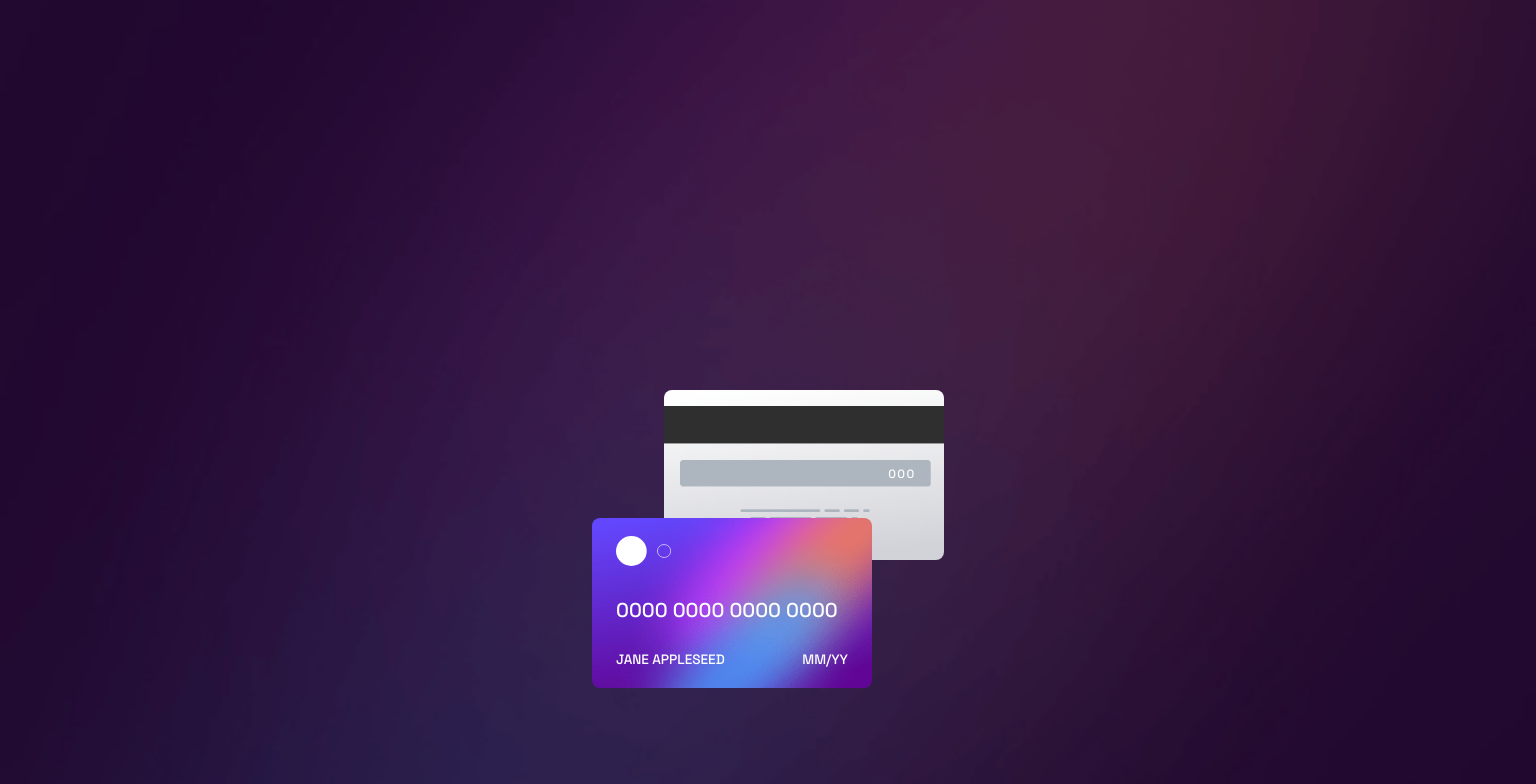
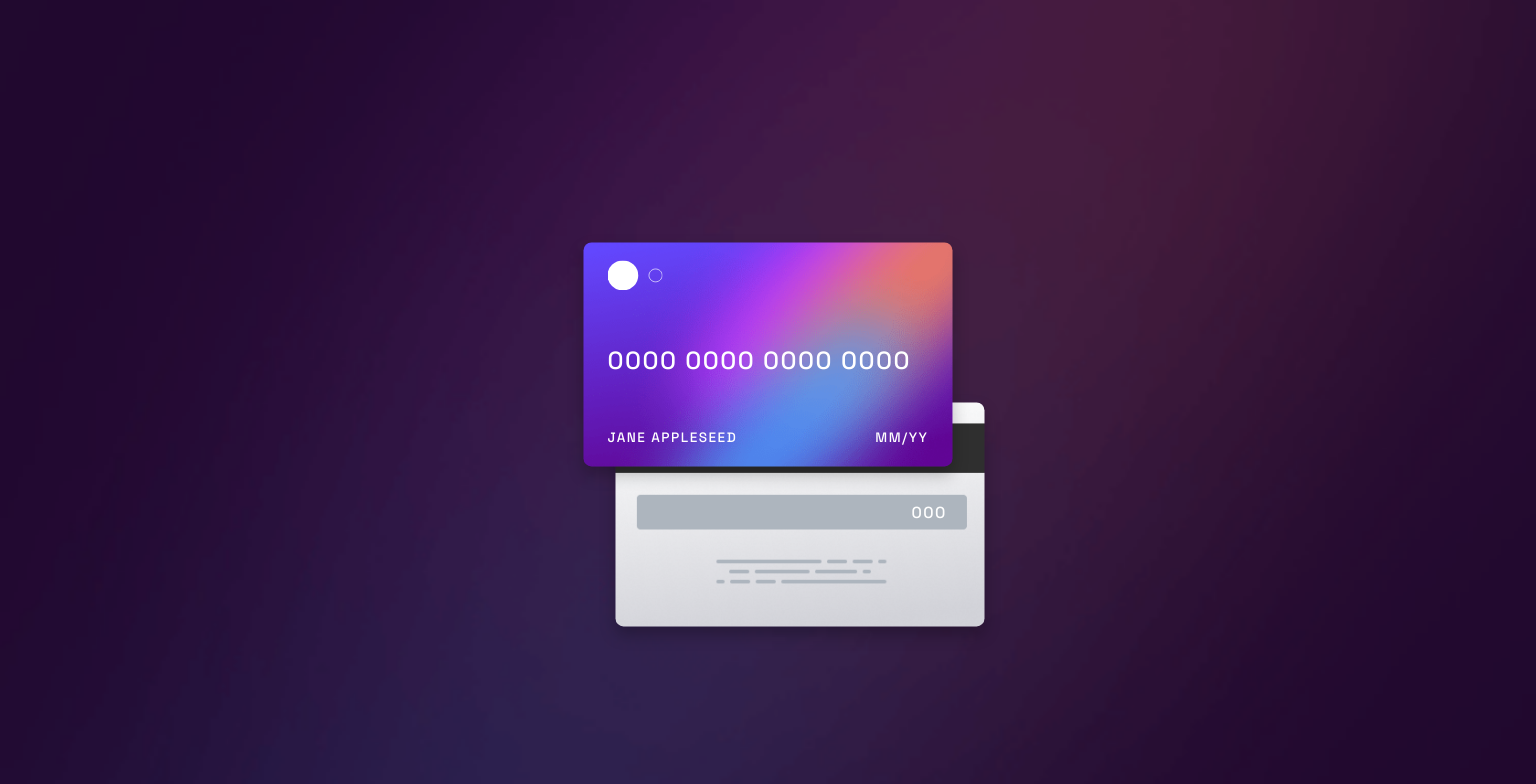
Before and after one commit to FabKaiz/interactive-card-details-react, a React (Create React App) app: page / in a window 1536 px wide. Shown: the top 784 px of the page. Built offline with nearby package versions, Linux system fonts and the light colour scheme.

Commit message:
media queries

```diff
--- a/src/components/Card/Card.scss
+++ b/src/components/Card/Card.scss
@@ -1,8 +1,4 @@
 $white: hsl(0, 0%, 100%);
-
-.cards__container {
-  // padding: 1rem;
-}
 
 .card__front,
 .card__back {
@@ -12,6 +8,7 @@ $white: hsl(0, 0%, 100%);
   height: 170px;
   width: 280px;
   border-radius: 0.5rem;
+  box-shadow: 0 0.5rem 1rem rgba(0, 0, 0, 0.25);
 }
 
 .card__front {
@@ -59,3 +56,44 @@ $white: hsl(0, 0%, 100%);
     color: $white;
   }
 }
+
+@media screen and (min-width: 900px) {
+  .card__front {
+    top: -3rem;
+    left: 2rem;
+  }
+
+  .card__back {
+    margin-top: 5rem;
+    margin-left: 4rem;
+  }
+}
+
+@media screen and (min-width: 1100px) {
+  .card__front,
+  .card__back {
+    height: 204px;
+    width: 336px;
+  }
+}
+
+@media screen and (min-width: 1500px) {
+  .card__front,
+  .card__back {
+    height: 224px;
+    width: 369px;
+  }
+
+  .card__front {
+    font-size: 1.55rem;
+    letter-spacing: 1.5px;
+  }
+
+  .card__back {
+    margin-top: 7rem;
+
+    p {
+      font-size: 1rem;
+    }
+  }
+}
```
